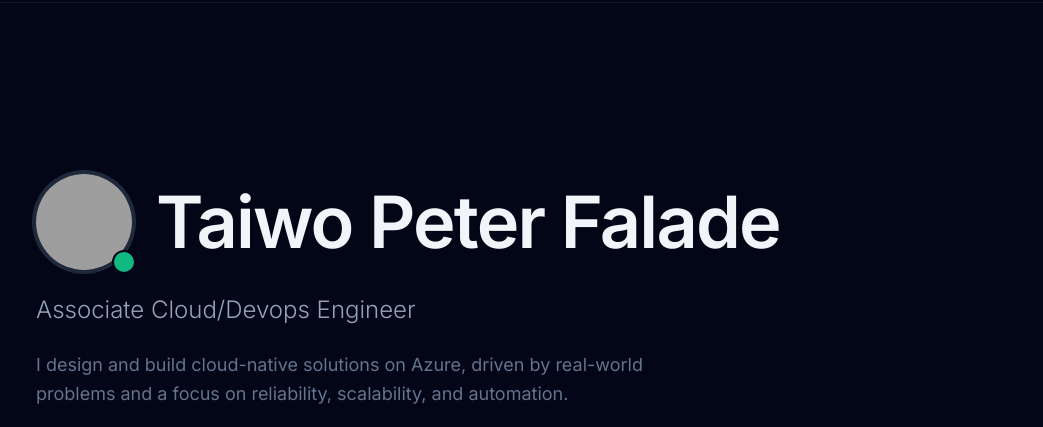
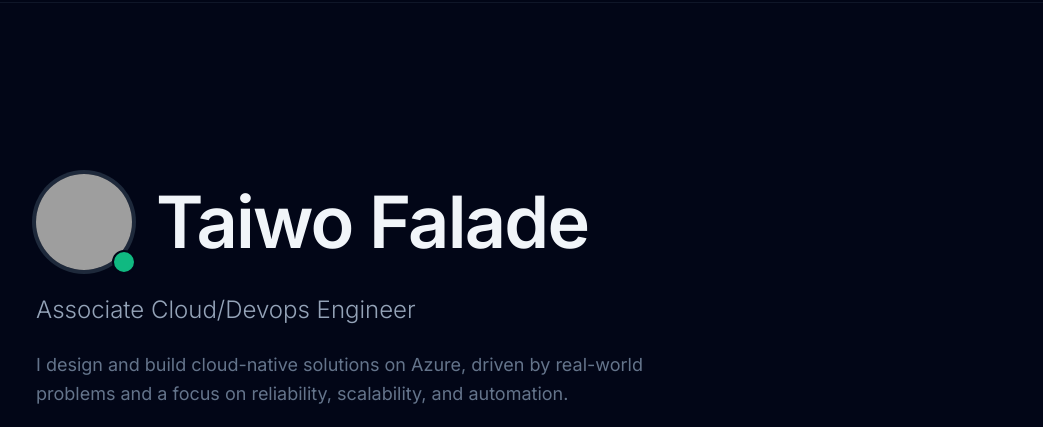
Before and after one commit to Taiwo-peter/resumewebsite, a plain HTML site: page frontend/index.html in a window 1280 px wide. Shown: the part 66-493 px from the top of the page, without its empty margins (116-1159 px from the left). Drawn offline with nearby package versions, Linux system fonts and the light colour scheme; grey boxes are pictures that could not be loaded; a script that the page names is missing.

Commit message:
chore(frontend): updated name in html file

```diff
--- a/frontend/index.html
+++ b/frontend/index.html
@@ -85,7 +85,7 @@
                         <div class="absolute -bottom-1 -right-1 w-5 h-5 md:w-6 md:h-6 bg-emerald-500 rounded-full border-2 border-slate-50 dark:border-slate-950"></div>
                     </div>
                     <h1 class="text-3xl md:text-5xl lg:text-7xl font-semibold tracking-tight leading-tight text-slate-900 dark:text-slate-100">
-                        Taiwo Peter Falade
+                        Taiwo Falade
                     </h1>
                 </div>
 
```
